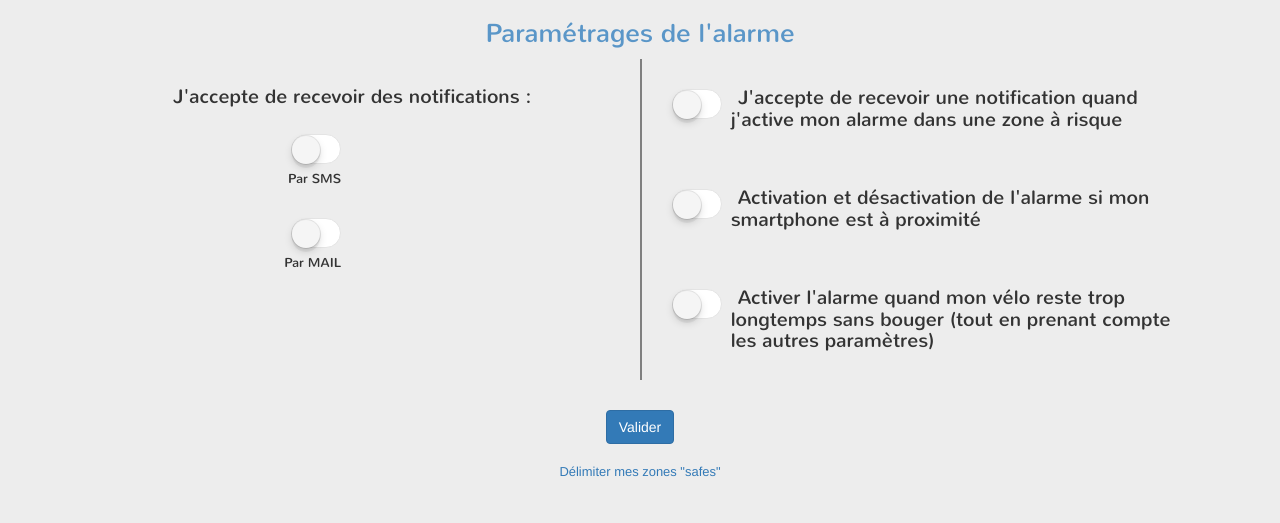
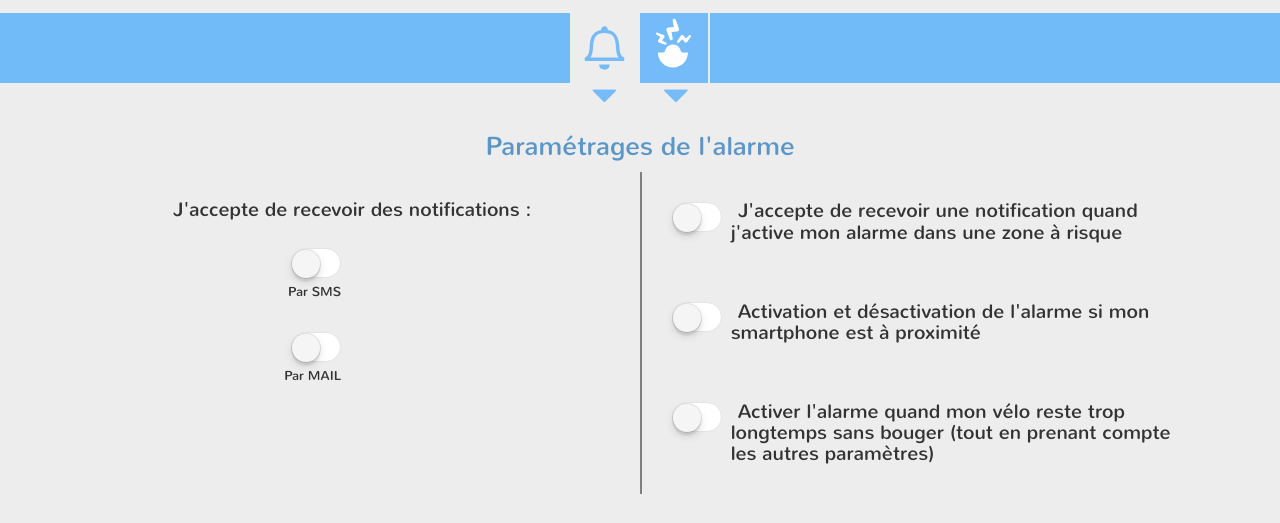
Before and after one commit to justinevacher/bykeeper, a PHP site: page /parametrage_alarme.html in a window 1280 px wide. Shown: the part 125-648 px from the top of the page. Run offline with PHP 8.4, Linux system fonts and the light colour scheme.

Commit message:
finalisation du menu paramétrage

```diff
--- a/css/parametrage_alarme.css
+++ b/css/parametrage_alarme.css
@@ -37,6 +37,10 @@ h3{
 
 }
 
+/*STYLE*/
+.clear{
+	clear:both;
+}
 /* position des trois switchs */
 section > section > div > label{
 	position: relative;
@@ -182,6 +186,59 @@ header > div > div > p{
 	clear: both;
 }
 
+
+/*menu parametre*/
+body>div:nth-child(3){
+	height: 70px;
+	background: #72BBF9;
+	margin-top: 1%;
+}
+
+body>div:nth-child(3) section{
+	width:140px;
+	height: 100%;
+	background:#ededed;
+	padding: 0;
+	margin: auto;
+}
+
+
+
+body>div:nth-child(3) section button{
+	width:70px;
+	height:70px;
+	float:left;
+	border:0;
+}
+
+body>div:nth-child(3) section button:nth-child(1){
+	background: url(../img/alarm.svg) no-repeat;
+	background-position: 50%;
+}
+body>div:nth-child(3) section button:nth-child(2){
+	background: url(../img/sensibility2.svg) no-repeat,#76BBF9;
+	background-position: 50%;
+	/*background: #76BBF9;*/
+	border-right:2px solid #ededed;
+}
+
+body>div:nth-child(4){
+	text-align: center;
+}
+
+body>div:nth-child(4) section{
+	width:140px;
+	height: auto;
+	padding: 0;
+	margin: auto;
+}
+
+
+body>div:nth-child(4) i{
+	font-size: 2em;
+	color: #76BBF9;
+	width: 68px;
+}
 
 /*############################CORPS */
 
--- a/parametrage_alarme.html
+++ b/parametrage_alarme.html
@@ -37,6 +37,19 @@
 		<button class="btn btn-primary" onclick="window.location.reload(false)">Annuler</button>
 	</div>
 
+	<div class="row">
+		<section>
+			<button></button>
+			<button></button>
+			<div class="clear"></div>
+		</section>
+	</div>
+	<div class="row">
+		<section>
+			<i class="glyphicon glyphicon-triangle-bottom"></i>
+			<i class="glyphicon glyphicon-triangle-bottom"></i>
+		</section>
+	</div>
 
 	<h1>Paramétrages de l'alarme</h1>
 
```
Also changed, not shown: img/alarm.svg (added), img/sensibility.svg (added), img/sensibility2.svg (added).
